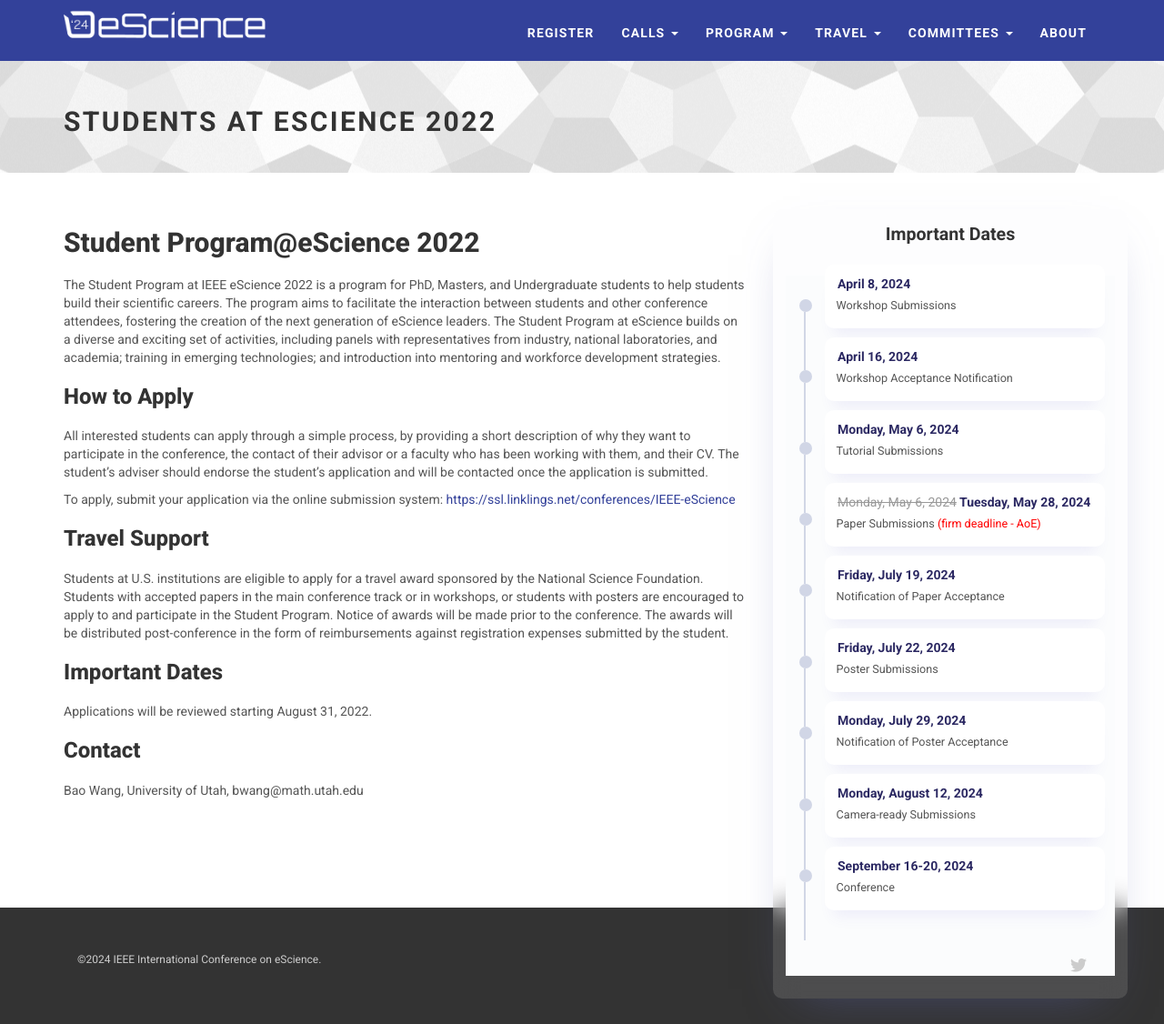
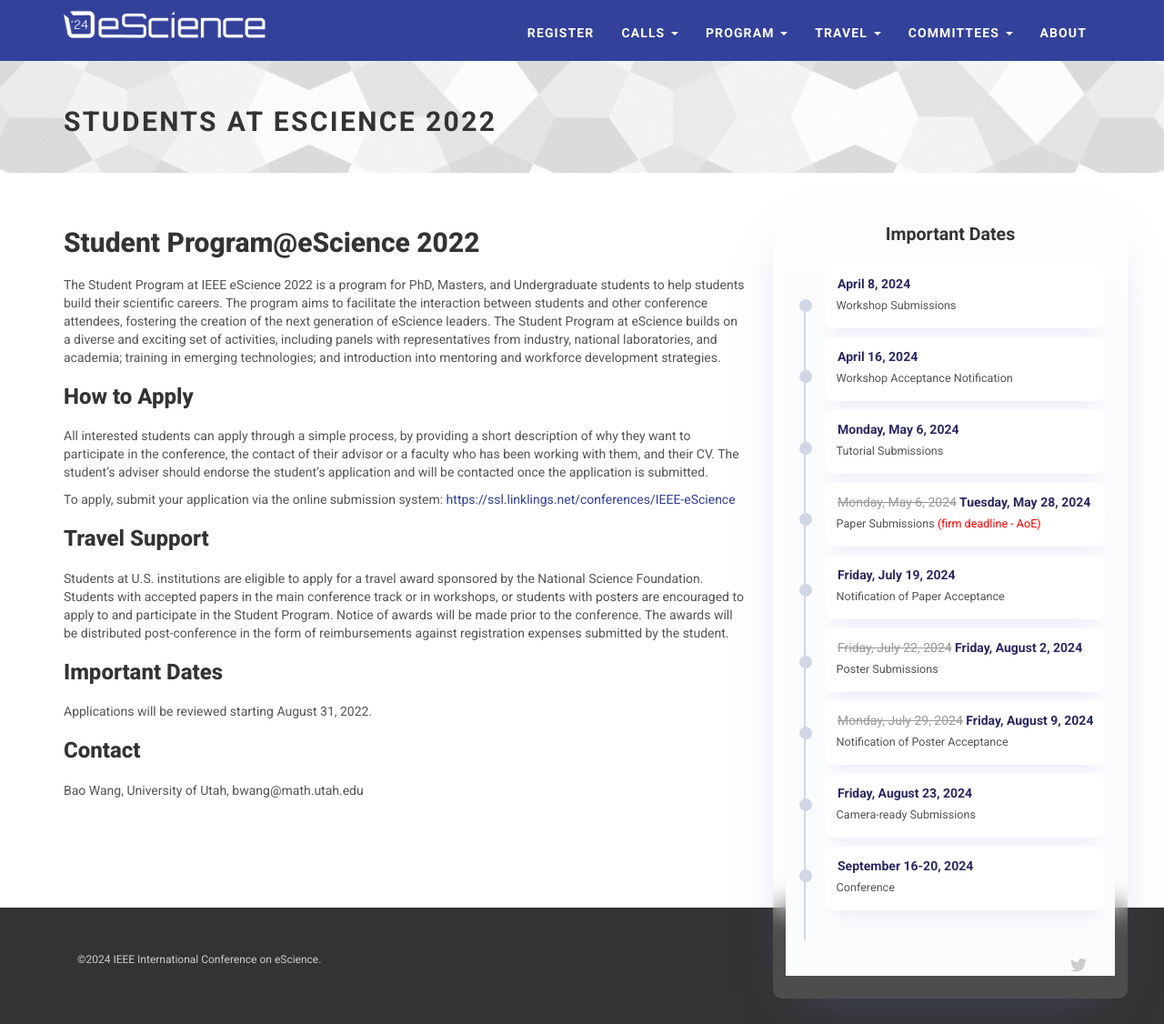
Before and after one commit to escience-conference/2024, a Jekyll site: the page built from students.html, in a window 1280 px wide and 1126 px high. Shown: the whole window at 91% size. Built offline with Jekyll 4.4.1, drawn with Linux system fonts in a browser that asks for light colours; nearby versions of some CDN libraries.

Commit message:
Update important_dates.yml

```diff
--- a/_data/important_dates.yml
+++ b/_data/important_dates.yml
@@ -16,12 +16,14 @@
 
 - type: Poster Submissions
   date: Friday, July 22, 2024
+  extended: Friday, August 2, 2024
 
 - type: Notification of Poster Acceptance
   date: Monday, July 29, 2024
+  extended: Friday, August 9, 2024
 
 - type: Camera-ready Submissions
-  date: Monday, August 12, 2024
+  date: Friday, August 23, 2024
 
 - type: Conference
   date: September 16-20, 2024
```
